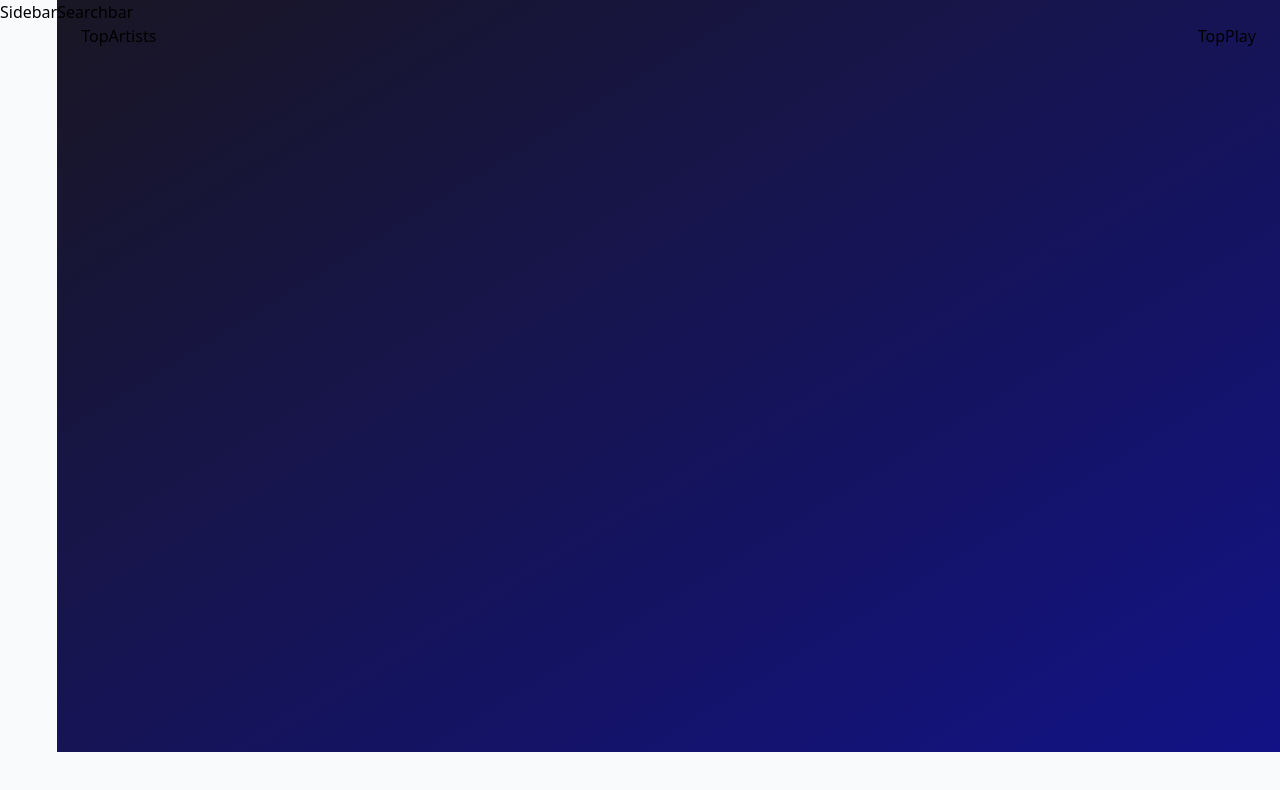
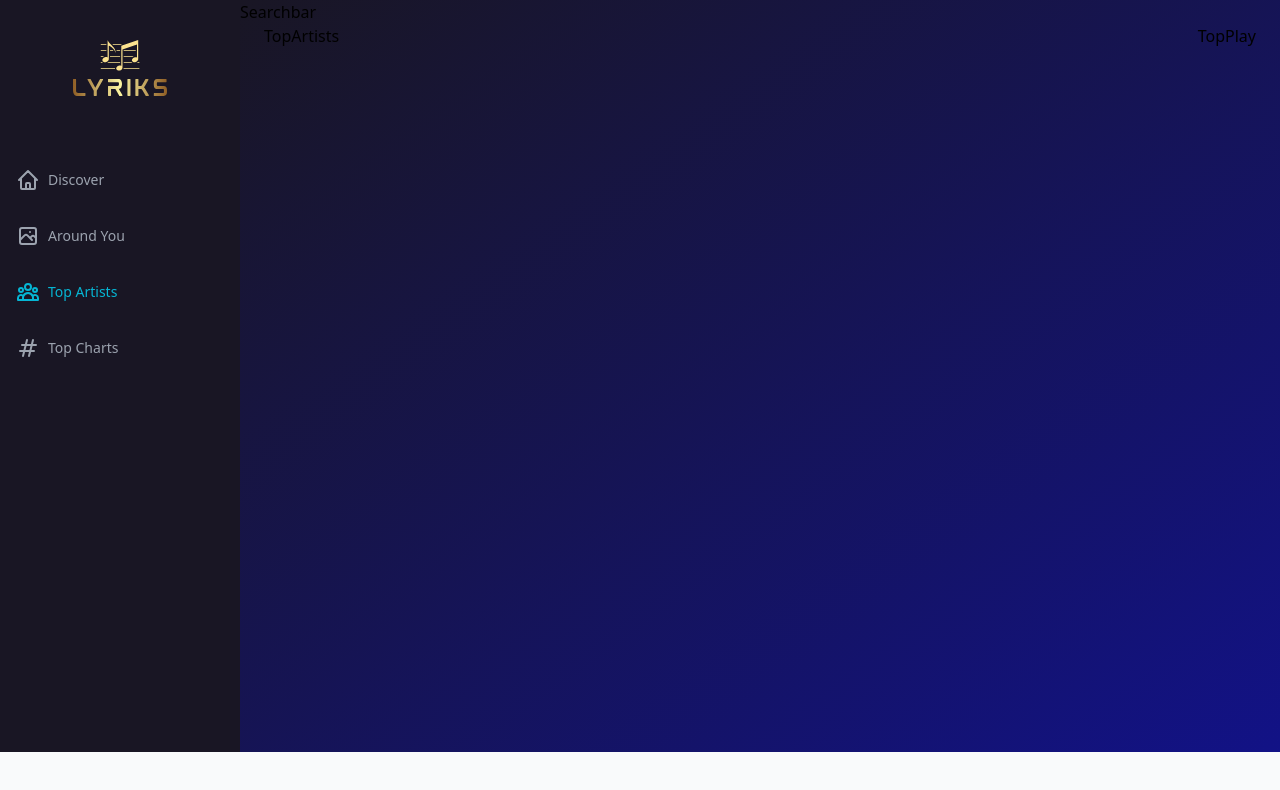
Before and after one commit to QuangHuy231/Spotify, a React (Vite) app: page /top-artists in a window 1280 px wide. Shown: the top 790 px of the page. Built offline with nearby package versions, Linux system fonts and the light colour scheme.

Commit message:
create sidebar

```diff
--- a/src/components/Sidebar.jsx
+++ b/src/components/Sidebar.jsx
@@ -1,5 +1,58 @@
-const Sidebar = () => (
-  <div>Sidebar</div>
+import { useState } from "react";
+import { NavLink } from "react-router-dom";
+import { RiCloseLine } from "react-icons/ri";
+import { logo } from "../assets";
+import { links } from "../assets/constants";
+import { HiOutlineMenu } from "react-icons/hi";
+const NavLinks = ({ handleClick }) => (
+  <div className="mt-10">
+    {links.map((item) => (
+      <NavLink
+        key={item.name}
+        to={item.to}
+        className="flex flex-row justify-start items-center my-8 text-sm font-medium text-gray-400 hover:text-cyan-400"
+        onClick={() => handleClick && handleClick()}
+      >
+        <item.icon className="w-6 h-6 mr-2 " />
+        {item.name}
+      </NavLink>
+    ))}
+  </div>
 );
+const Sidebar = () => {
+  const [mobileMenuOpen, setMobileMenuOpen] = useState(false);
+  return (
+    <>
+      <div className="md:flex hidden flex-col w-[240px] py-10 px-4 bg-[#191624]">
+        <img src={logo} alt="logo" className="w-full h-14 object-contain" />
+        <NavLinks />
+      </div>
+
+      <div className="absolute md:hidden block top-6 right-3">
+        {mobileMenuOpen ? (
+          <RiCloseLine
+            className="w-6 h-6 text-white mr-2"
+            onClick={() => setMobileMenuOpen(false)}
+          />
+        ) : (
+          <HiOutlineMenu
+            className="w-6 h-6 text-white mr-2"
+            onClick={() => setMobileMenuOpen(true)}
+          />
+        )}
+      </div>
+
+      <div
+        className={`absolute top-0 h-screen w-2/3
+      bg-gradient-to-tl from-white/10 to-[#483d8b] backdrop-blur-lg z-10 p-6 md:hidden smooth-transition ${
+        mobileMenuOpen ? "left-0" : "-left-full"
+      }`}
+      >
+        <img src={logo} alt="logo" className="w-full h-14 object-contain" />
+        <NavLinks handleClick={() => setMobileMenuOpen(false)} />
+      </div>
+    </>
+  );
+};
 
 export default Sidebar;
```
